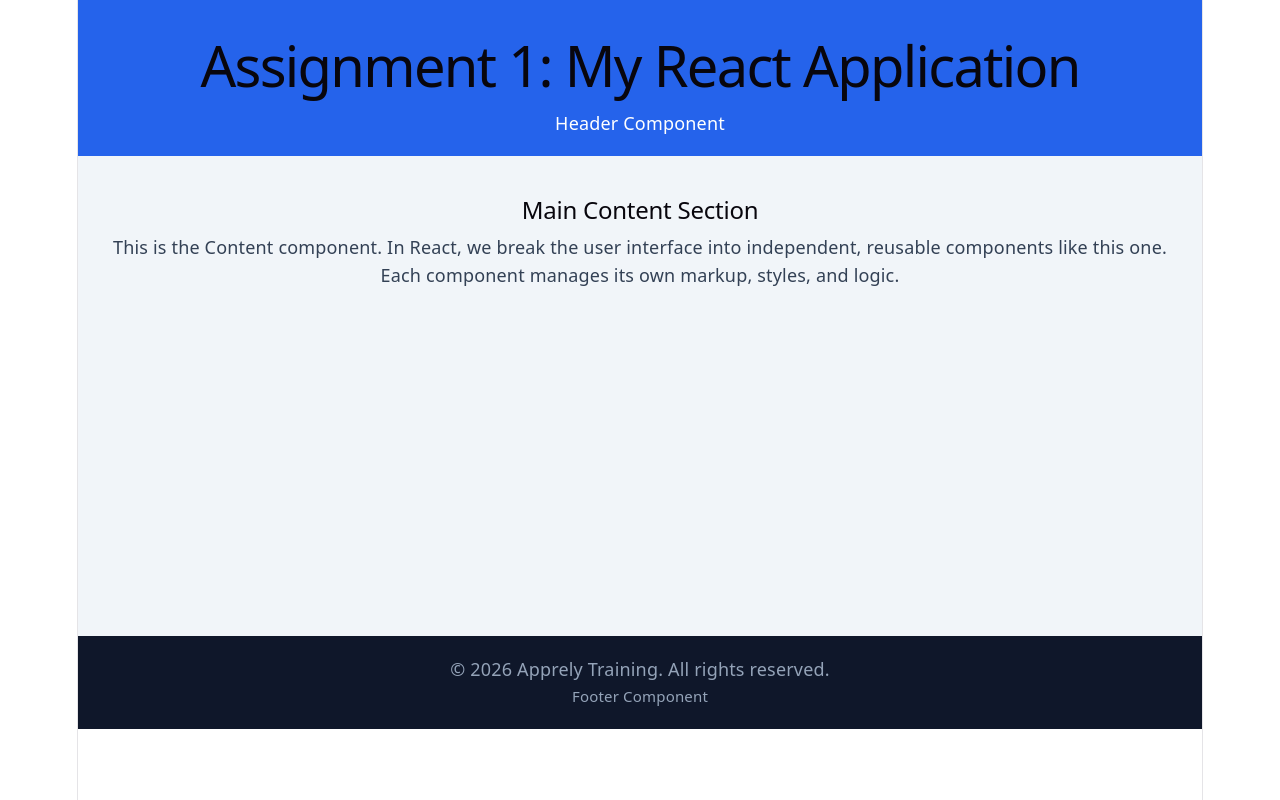
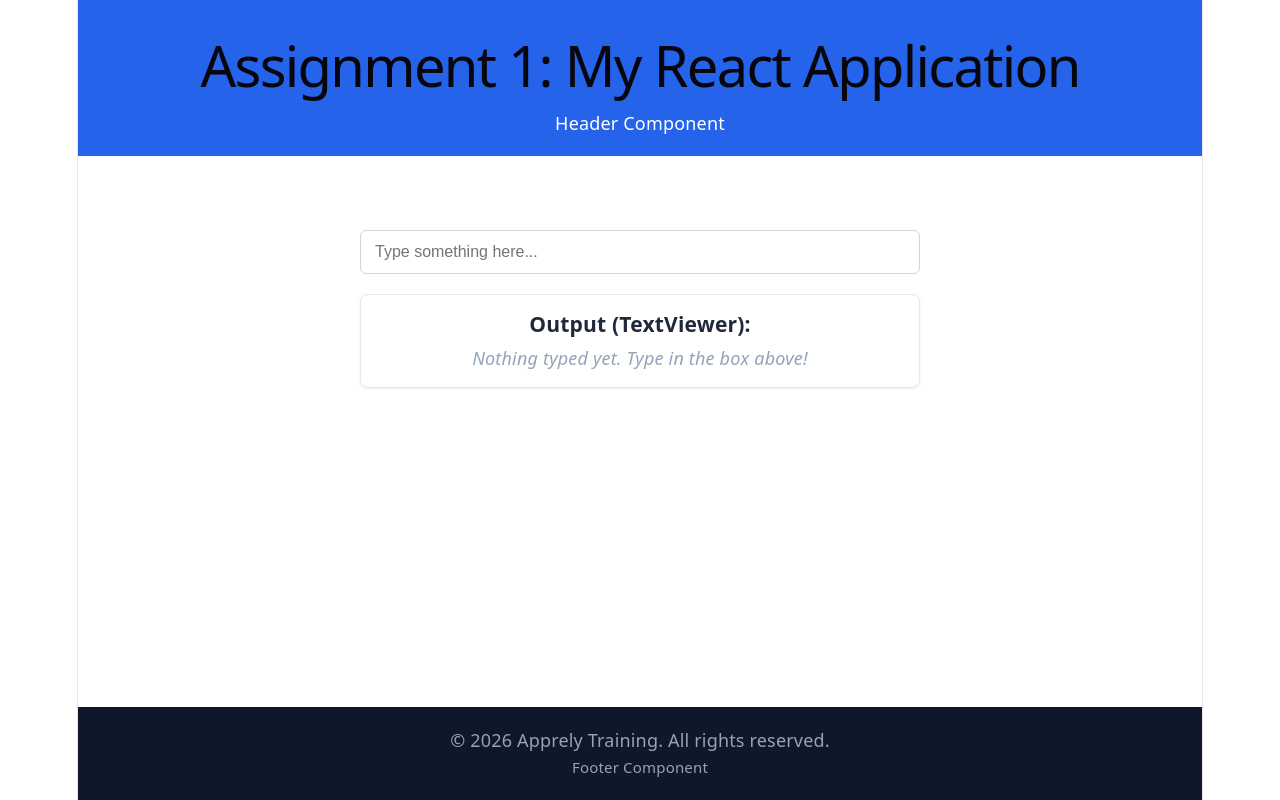
Before and after one commit to imrushikeh09/react-learning, a React (Vite) app: page / in a window 1280 px wide. Built offline with nearby package versions, Linux system fonts and the light colour scheme.

Commit message:
feat: implement Assignment II with InputBox, TextViewer, state, and props

```diff
--- a/src/App.jsx
+++ b/src/App.jsx
@@ -1,12 +1,19 @@
+import { useState } from 'react';
 import Header from './components/Header';
-import Content from './components/Content';
 import Footer from './components/Footer';
+import InputBox from './components/InputBox';
+import TextViewer from './components/TextViewer';
 
 function App() {
+  const [typedText, setTypedText] = useState('');
+
   return (
-    <div style={{ fontFamily: 'system-ui, sans-serif' }}>
+    <div style={{ fontFamily: 'system-ui, sans-serif', minHeight: '100vh', display: 'flex', flexDirection: 'column' }}>
       <Header />
-      <Content />
+      <main style={{ flex: 1, padding: '40px 20px', maxWidth: '600px', margin: '0 auto', width: '100%', boxSizing: 'border-box' }}>
+        <InputBox value={typedText} onTextChange={setTypedText} />
+        <TextViewer text={typedText} />
+      </main>
       <Footer />
     </div>
   );
--- /dev/null
+++ b/src/components/InputBox.jsx
@@ -0,0 +1,35 @@
+function InputBox({ value, onTextChange }) {
+  return (
+    <div style={{ marginBottom: '16px' }}>
+      <label
+        htmlFor="assignment-input"
+        style={{
+          display: 'block',
+          marginBottom: '8px',
+          fontWeight: '600',
+          color: '#ffffffff'
+        }}
+      >
+        Input Box:
+      </label>
+      <input
+        id="assignment-input"
+        type="text"
+        placeholder="Type something here..."
+        value={value}
+        onChange={(e) => onTextChange(e.target.value)}
+        style={{
+          width: '100%',
+          padding: '12px 14px',
+          fontSize: '16px',
+          borderRadius: '6px',
+          border: '1px solid #cbd5e1',
+          outline: 'none',
+          boxSizing: 'border-box'
+        }}
+      />
+    </div>
+  );
+}
+
+export default InputBox;
--- /dev/null
+++ b/src/components/TextViewer.jsx
@@ -0,0 +1,29 @@
+function TextViewer({ text }) {
+  return (
+    <div
+      style={{
+        marginTop: '20px',
+        padding: '16px',
+        backgroundColor: '#ffffff',
+        borderRadius: '8px',
+        border: '1px solid #e2e8f0',
+        boxShadow: '0 1px 3px rgba(0,0,0,0.08)'
+      }}
+    >
+      <h3 style={{ margin: '0 0 8px 0', color: '#1e293b' }}>Output (TextViewer):</h3>
+      <p
+        style={{
+          margin: 0,
+          color: text ? '#0f172a' : '#94a3b8',
+          fontSize: '18px',
+          fontStyle: text ? 'normal' : 'italic',
+          wordBreak: 'break-word'
+        }}
+      >
+        {text ? text : 'Nothing typed yet. Type in the box above!'}
+      </p>
+    </div>
+  );
+}
+
+export default TextViewer;
```
